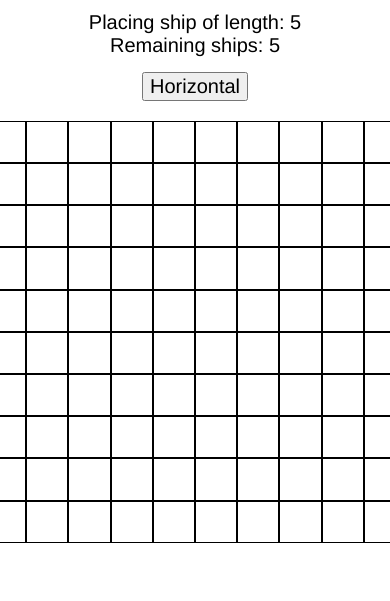
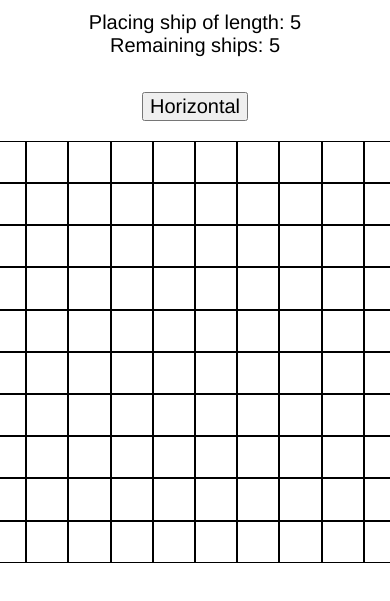
Before and after one commit to arkch99/battleships-tdd, a website built with webpack: page dist/index.html in a window 390 px wide. Both pictures are taken after typing "Sample" into the empty fields and a click on the button "Submit". Shown: the part 47-648 px from the top of the page. Built offline with nearby package versions, Linux system fonts and the light colour scheme.

Commit message:
Responsive design

```diff
--- a/src/board.scss
+++ b/src/board.scss
@@ -2,7 +2,6 @@
 	display: grid;
 	width: 50vh;
 	height: 50vh;
-	margin-right: 50px;
 }
 
 .board-cell{
@@ -15,7 +14,6 @@
 }
 
 .board-cell:hover{
-	// border: 2px green solid;
 	outline: solid rgb(245, 143, 10);
 }
 
--- a/src/index.js
+++ b/src/index.js
@@ -246,8 +246,8 @@ function placeShipListener(event, player1, player2)
 		{
 			selectedShipIndex = null;
 			mode = 1;
-			document.getElementById('placement-board').remove();
-			document.getElementById('orientation-btn').remove();
+
+			document.querySelector('.placement-container').remove();
 
 			document.getElementById('opp-board').style.display = 'grid';
 			document.getElementById('own-board').style.display = 'grid';
--- a/src/index.scss
+++ b/src/index.scss
@@ -11,4 +11,10 @@ body, .info-display, .ship-number-display{
 
 .game-area{
 	display: flex;
+	margin-top: 20px;
+	gap: 20px;
+	height: 75%;
+	width: 100%;
+	flex-wrap: wrap;
+	justify-content: center;
 }
```
Also changed, not shown: dist/main.js.
